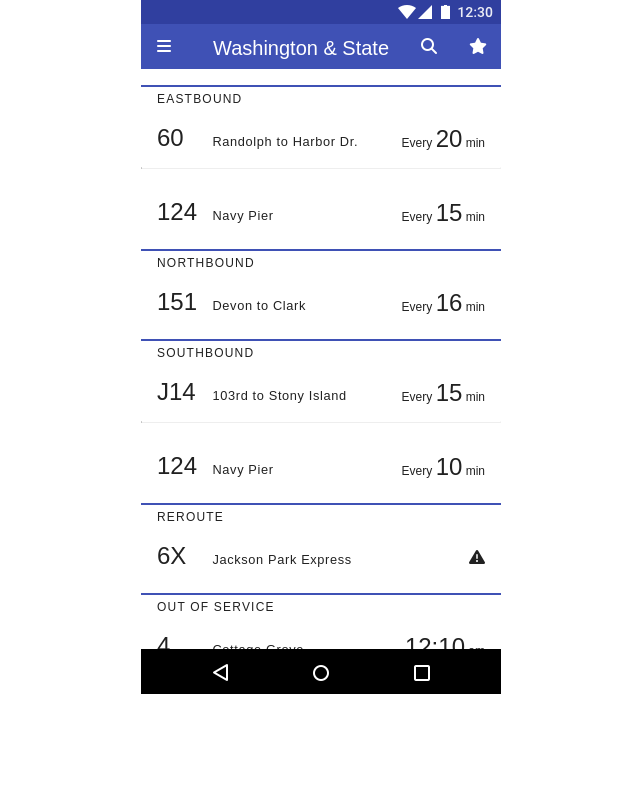
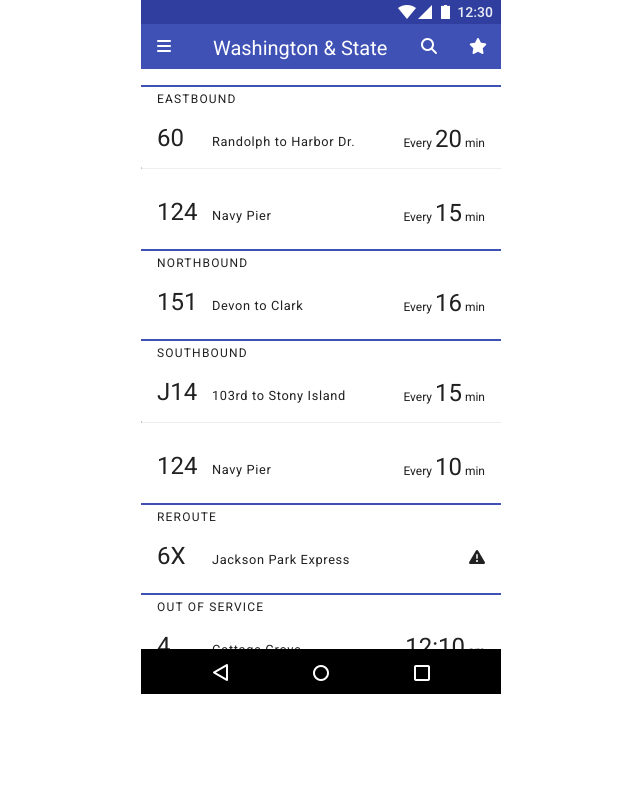
Before and after one commit to Abahen7/Frontend_Challenge, a plain HTML site: page frontend_challenge/index.html in a window 1280 px wide. Shown: the whole page, without its empty margins (319-959 px from the left). Drawn offline with Linux system fonts and the light colour scheme.

Commit message:
third commit

```diff
--- a/frontend_challenge/css/style.css
+++ b/frontend_challenge/css/style.css
@@ -4,8 +4,7 @@
 
 body {
 	background-color: ;
-	font-family: sans-serif;
-	font-size: 16px;
+  font-family: Roboto;
 	font-weight: 450;
 	margin: 0 auto;
 	color: #212121;
@@ -151,5 +150,4 @@ hr {
   width: 100%;
 	height: 45px;
 	background-image: url('../Images/Navbar.png');
-
 }
--- a/frontend_challenge/index.html
+++ b/frontend_challenge/index.html
@@ -6,6 +6,14 @@
     <link rel="stylesheet" href="css/reset.css">
     <link rel="stylesheet" href="css/style.css">
     <script src="https://use.fontawesome.com/37471687aa.js"></script>
+    <link rel="stylesheet"
+      href="https://fonts.googleapis.com/css?family=Roboto">
+      <style>
+        body {
+          font-family: "Roboto";
+          font-size: 16px;
+        }
+      </style>
   </head>
   <body>
     <div class="container">
```
